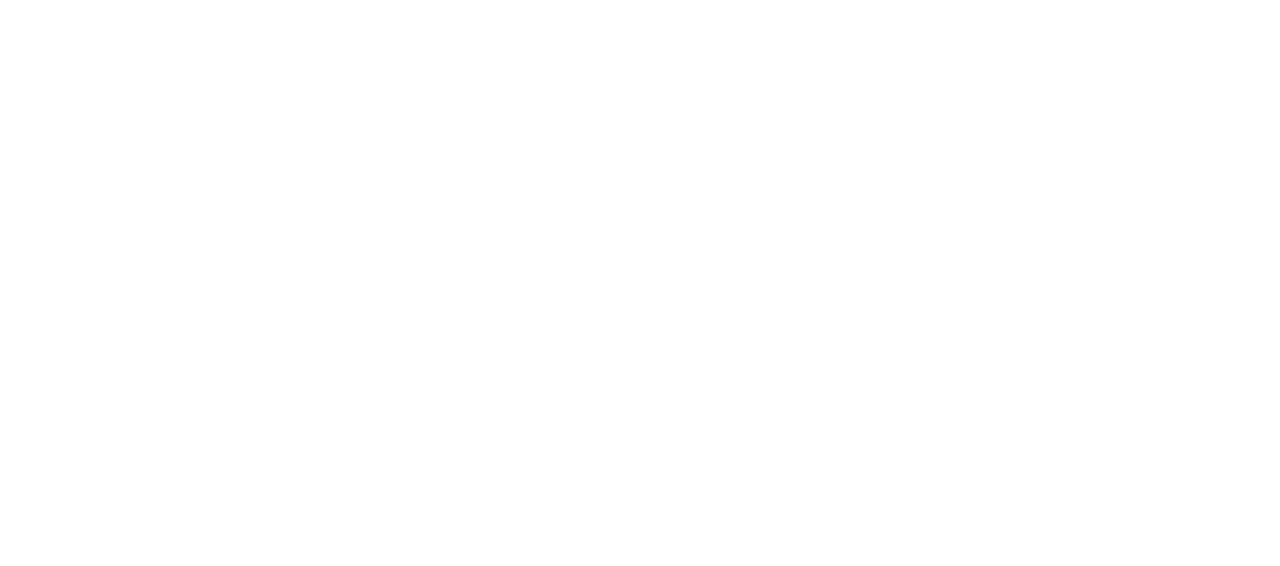
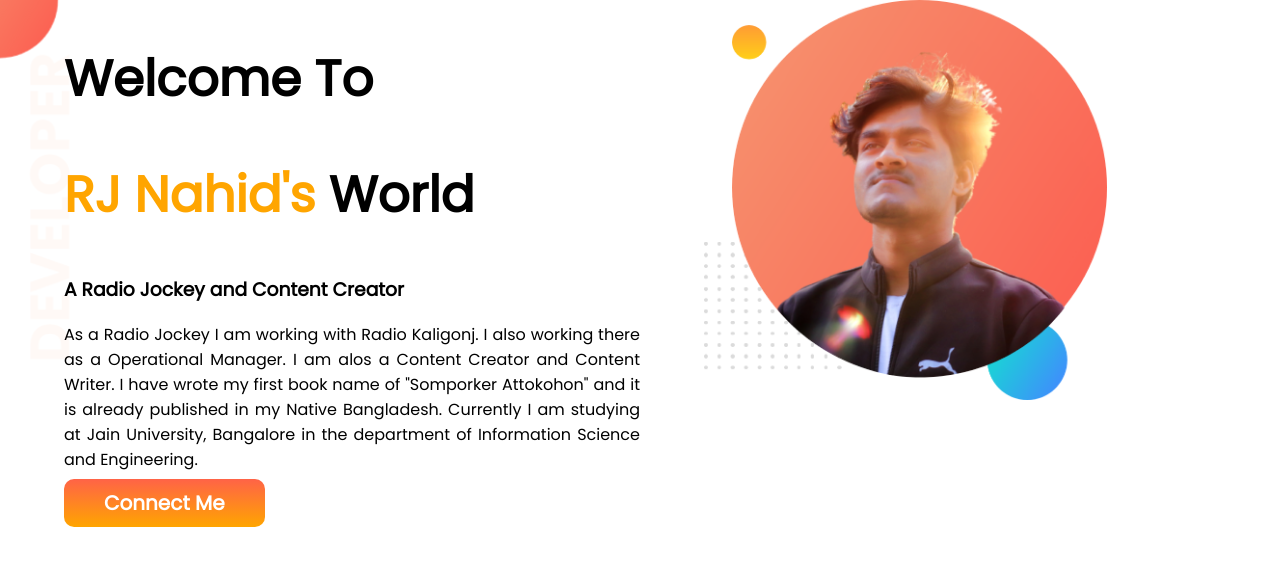
Before and after one commit to nahid258/project1, a plain HTML site: page index.html in a window 1280 px wide. Drawn offline with Linux system fonts and the light colour scheme.

Commit message:
section-1 added

```diff
--- a/index.html
+++ b/index.html
@@ -1,13 +1,39 @@
 <!DOCTYPE html>
 <html lang="en">
+
 <head>
     <meta charset="UTF-8">
     <meta http-equiv="X-UA-Compatible" content="IE=edge">
     <meta name="viewport" content="width=device-width, initial-scale=1.0">
     <title>RJ Nahid</title>
+    <link rel="preconnect" href="https://fonts.googleapis.com">
+    <link rel="preconnect" href="https://fonts.gstatic.com" crossorigin>
+    <link href="https://fonts.googleapis.com/css2?family=Abril+Fatface&family=Poppins&display=swap" rel="stylesheet">
     <link rel="stylesheet" href="style.css">
 </head>
+
 <body>
 
+    <section class="section-1">
+        <div class="half-width">
+            <h1>Welcome To </h1>
+            <h1><span class="orange-color">RJ Nahid's</span> World</h1>
+            <h3>A Radio Jockey and Content Creator</h3>
+            <p class="rjptag">As a Radio Jockey I am working with Radio Kaligonj. I also working there as a Operational
+                Manager. I am
+                alos
+                a Content Creator and Content Writer. I have wrote my first book name of "Somporker Attokohon" and it is
+                already published in my Native Bangladesh. Currently I am studying at Jain University, Bangalore in the
+                department of Information Science and Engineering.</p>
+            <a class="link-buttonC" href="https://www.facebook.com/nahidhassan258" target="_blank">Connect
+                Me</a>
+        </div>
+        <div class="half-width">
+            <img src="images/N my-bg.png" alt="">
+        </div>
+    </section>
+
+
 </body>
+
 </html>
--- a/style.css
+++ b/style.css
@@ -0,0 +1,45 @@
+body {
+    font-family: 'Abril Fatface', cursive;
+    font-family: 'Poppins', sans-serif;
+    margin: 0%;
+}
+
+.section-1 {
+    background-image: url(images/top-banner.png);
+    background-repeat: no-repeat;
+}
+
+h1 {
+    font-size: 50px;
+}
+
+.orange-color {
+    color: orange;
+}
+
+section {
+    display: flex;
+}
+
+.half-width {
+    width: 50%;
+    padding-left: 5%;
+}
+
+.half-width img {
+    width: 70%;
+}
+
+.rjptag {
+    text-align: justify;
+}
+
+.link-buttonC {
+    text-decoration: none;
+    background-image: linear-gradient(tomato, orange);
+    padding: 10px 40px;
+    color: white;
+    font-size: 20px;
+    font-weight: 700;
+    border-radius: 10px;
+}
```
Also changed, not shown: Images/N my-bg.png (added), Images/N my-bg2.png (added), Images/dream-bg.png (added), Images/exp-bg.png (added), Images/jhankar.png (added), Images/jhankar2.png (added), Images/my-bg.png (added), Images/my-bg2.png (added), Images/top-banner.png (added).
